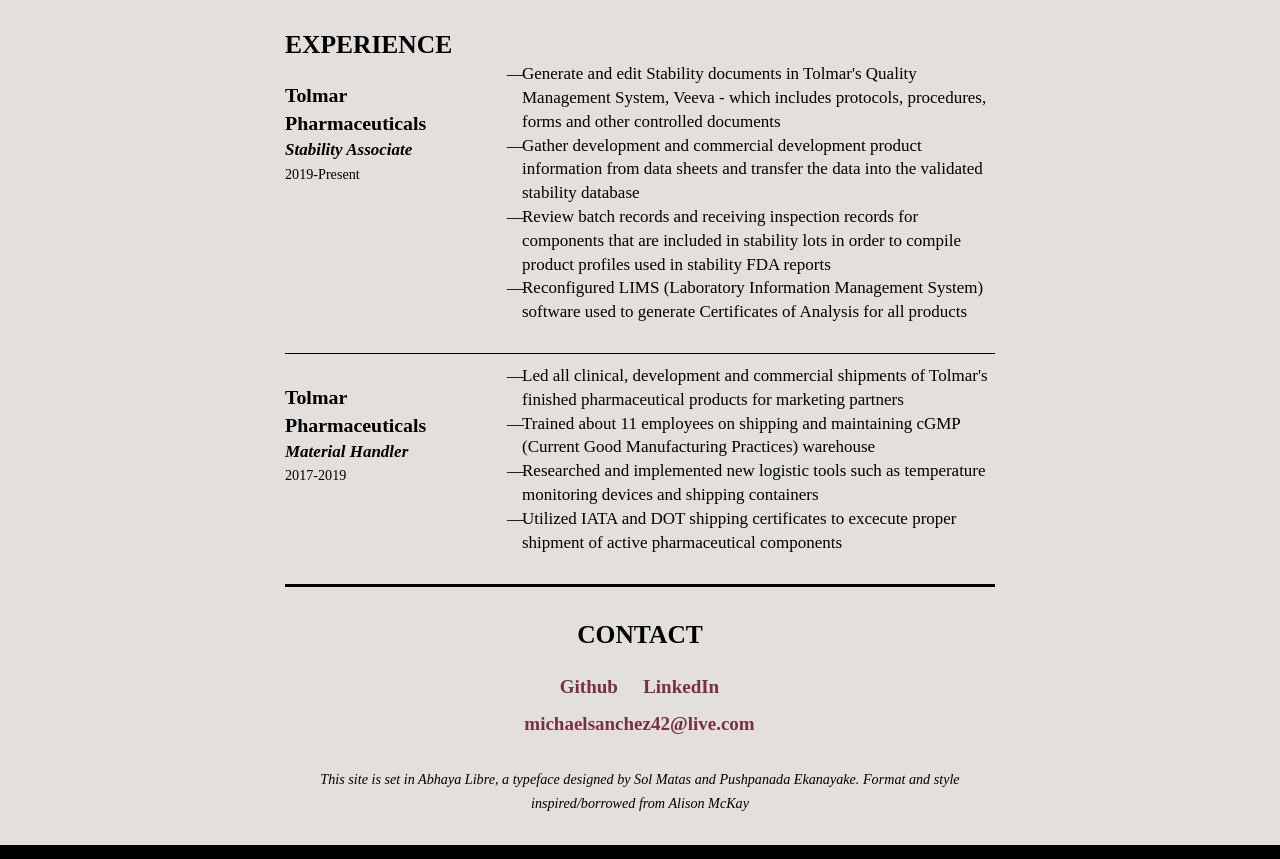
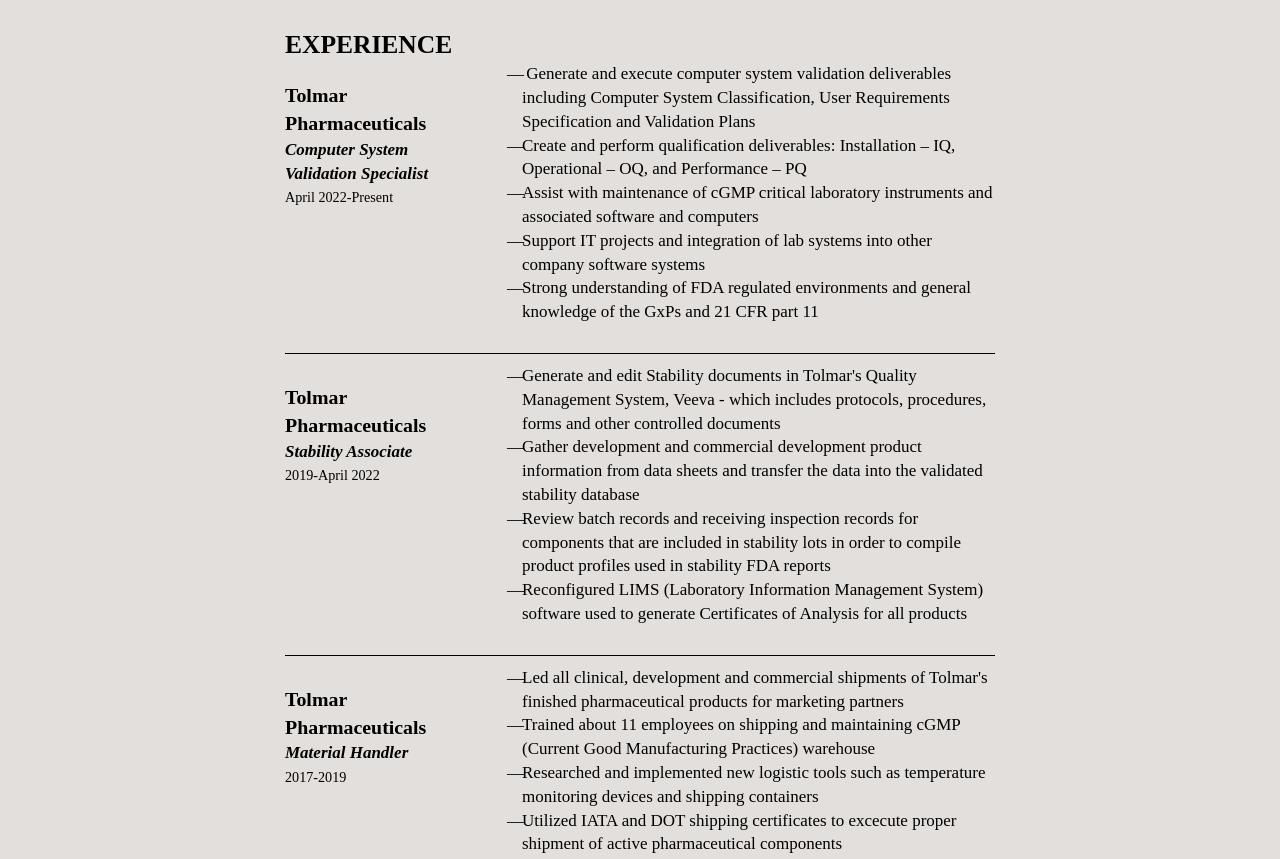
Before and after one commit to MichaelS42/portfolio, a website: page src/index.html in a window 1280 px wide. Shown: the part 1285-2144 px from the top of the page. Drawn offline with Linux system fonts and the light colour scheme; a web font is replaced by a local one.

Commit message:
added CSV position

```diff
--- a/src/index.html
+++ b/src/index.html
@@ -109,8 +109,24 @@
     <div class="grid">
       <div class="column title">
         <h3>Tolmar Pharmaceuticals</h3>
+        <h4><em>Computer System Validation Specialist</em></h4>
+        <p class="timeframe"><small>April 2022-Present</small></p>
+      </div>
+      <div class="column description">
+        <ul class="bullet_point">
+        <li> Generate and execute computer system validation deliverables including Computer System Classification, User Requirements Specification and Validation Plans</li>
+        <li>Create and perform qualification deliverables: Installation – IQ, Operational – OQ, and Performance – PQ</li>
+        <li>Assist with maintenance of cGMP critical laboratory instruments and associated software and computers</li>
+        <li>Support IT projects and integration of lab systems into other company software systems</li>
+        <li>Strong understanding of FDA regulated environments and general knowledge of the GxPs and 21 CFR part 11</li>
+      </ul>
+      </div>
+    </div>
+    <div class="grid">
+      <div class="column title">
+        <h3>Tolmar Pharmaceuticals</h3>
         <h4><em>Stability Associate</em></h4>
-        <p class="timeframe"><small>2019-Present</small></p>
+        <p class="timeframe"><small>2019-April 2022</small></p>
       </div>
       <div class="column description">
         <ul class="bullet_point">
```
